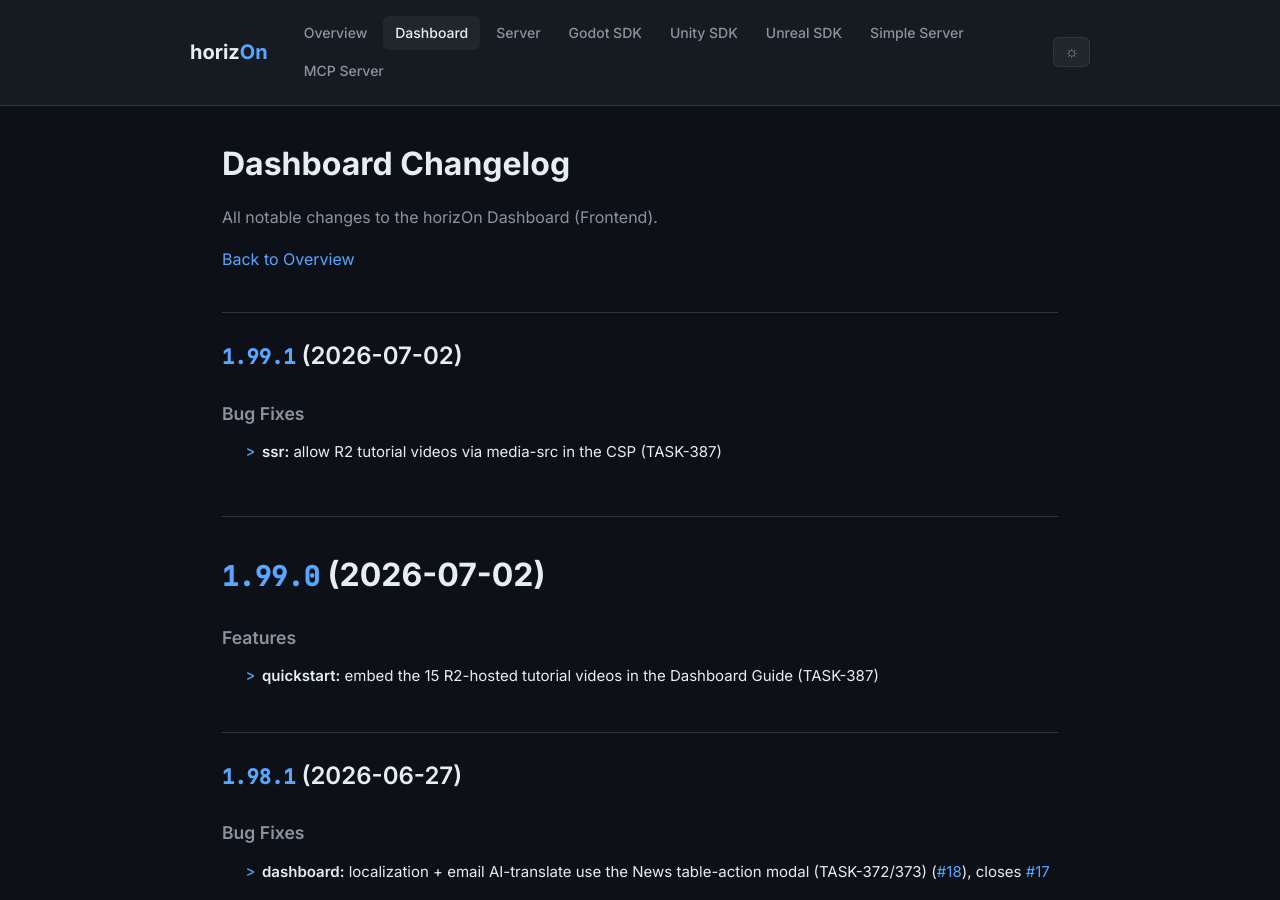
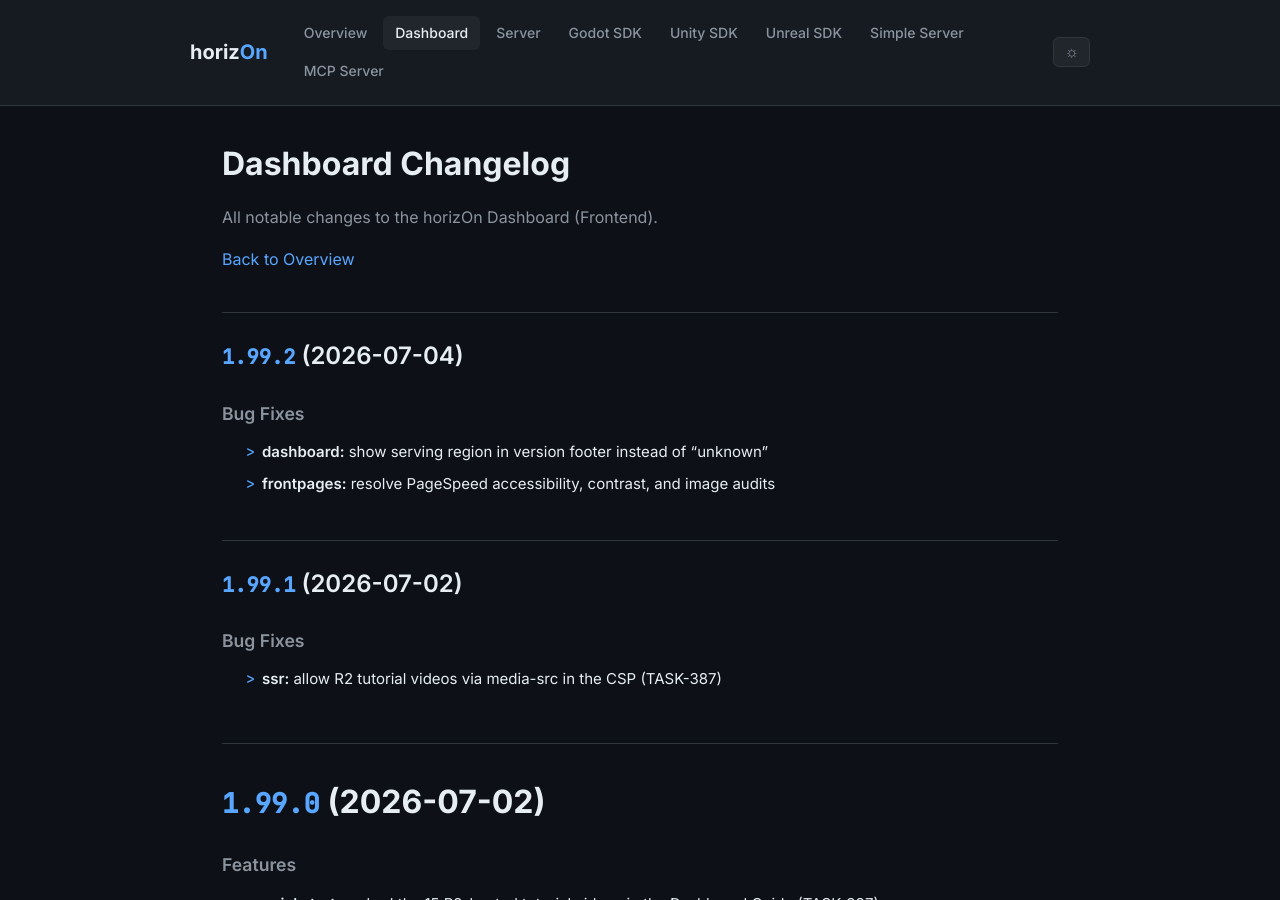
Before and after one commit to ProjectMakersDE/horizOn-Changelog, a Jekyll site: the page built from dashboard-changelog.md, in a window 1280 px wide and 900 px high. Built offline with Jekyll 4.4.1, drawn with Linux system fonts in a browser that asks for light colours.

Commit message:
chore: sync changelogs [skip ci]

```diff
--- a/dashboard-changelog.md
+++ b/dashboard-changelog.md
@@ -8,6 +8,14 @@ title: Dashboard Changelog
 All notable changes to the horizOn Dashboard (Frontend).
 
 [Back to Overview](.)
+
+## [1.99.2](https://github.com/ProjectMakersDE/horizOn-Dashboard/compare/v1.99.1...v1.99.2) (2026-07-04)
+
+
+### Bug Fixes
+
+* **dashboard:** show serving region in version footer instead of "unknown" ([995989a](https://github.com/ProjectMakersDE/horizOn-Dashboard/commit/995989adedc4d520e2373e2eada0467e4c255aec))
+* **frontpages:** resolve PageSpeed accessibility, contrast, and image audits ([d01c50b](https://github.com/ProjectMakersDE/horizOn-Dashboard/commit/d01c50b5df448fe66697ec7f4b4f6e2ccd43190a))
 
 ## [1.99.1](https://github.com/ProjectMakersDE/horizOn-Dashboard/compare/v1.99.0...v1.99.1) (2026-07-02)
 
```
Also changed, not shown: index.md (+1 -1 lines).
